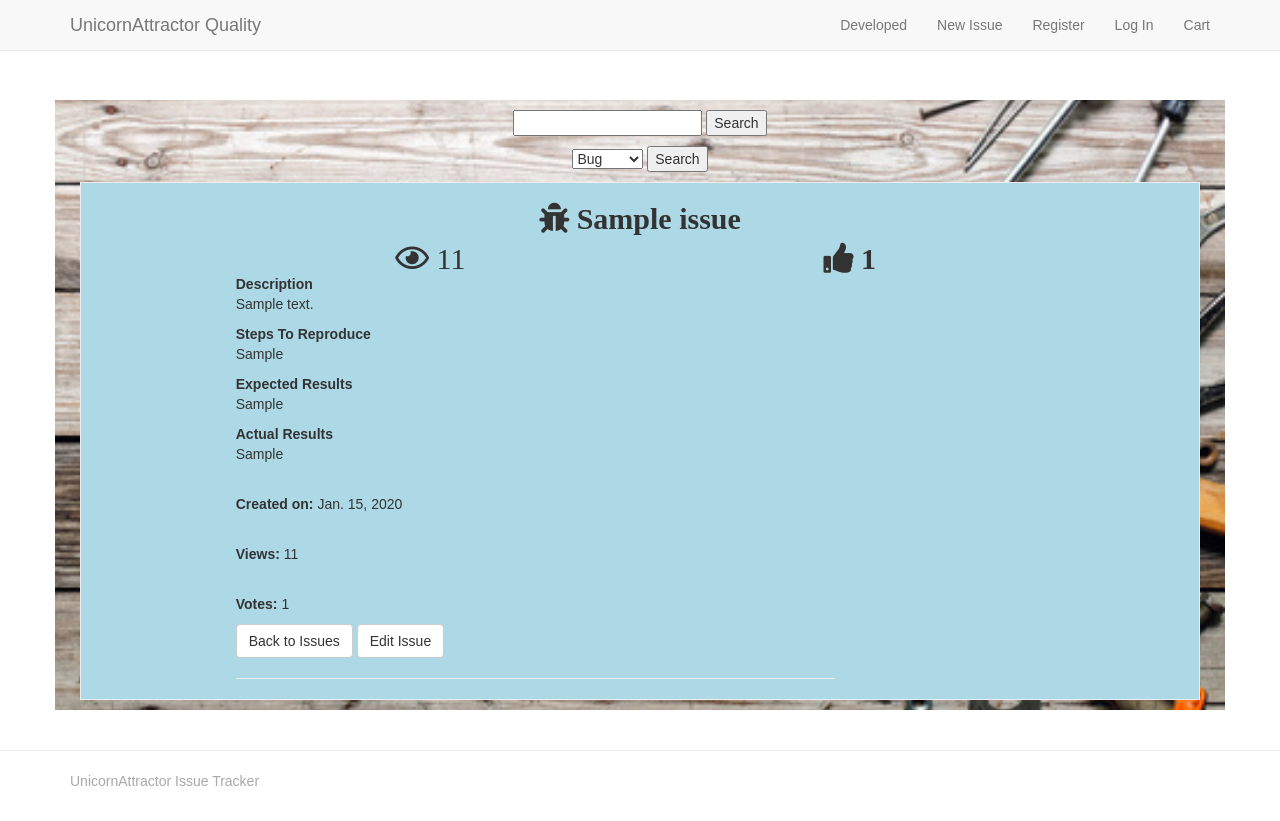
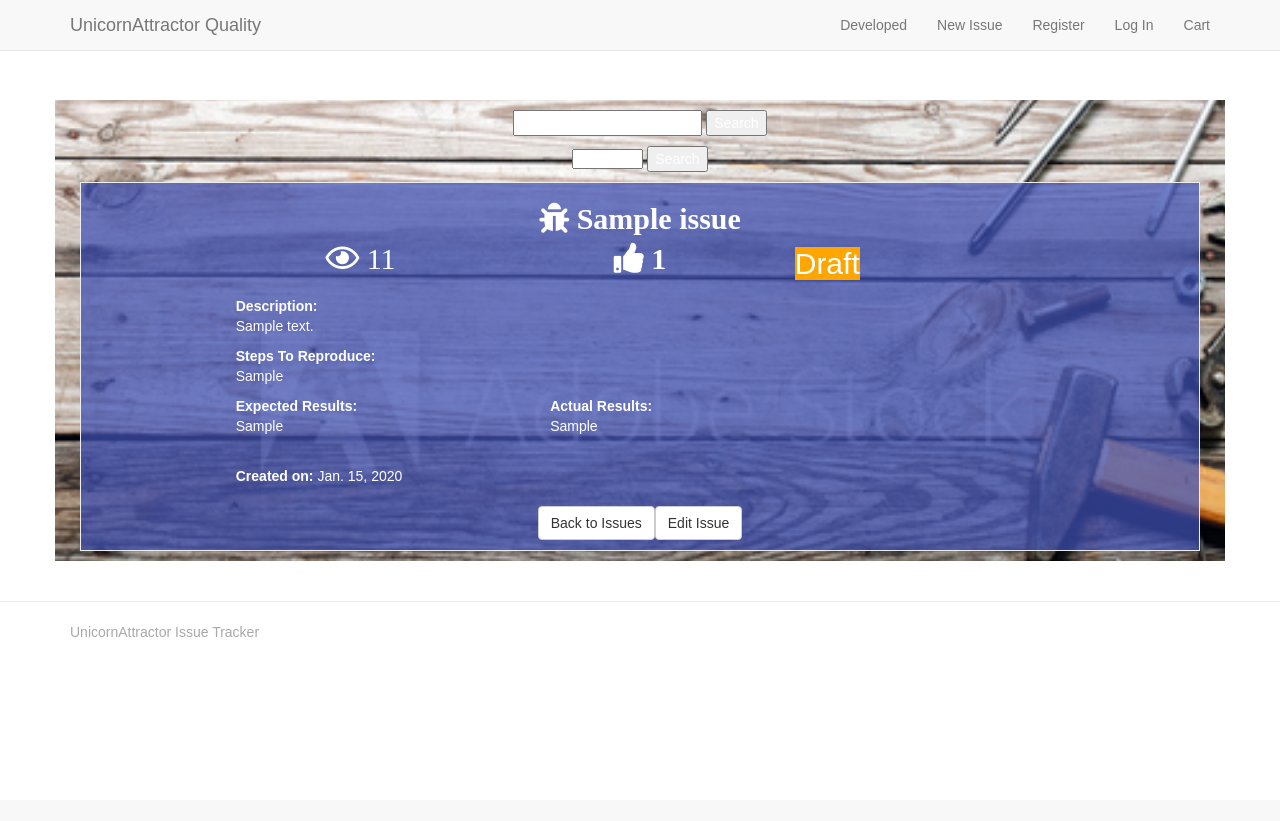
Before and after one commit to mickh14/unicorn-quality, a Django app: page /issues/1/ in a window 1280 px wide. After the commit the page ends 637 px from the top, so only its background shows below. Run offline with Django 3.2, Linux system fonts and the light colour scheme; tables that the repository leaves empty hold one stand-in row (values such as "Sample post"); some libraries are stand-ins or nearby versions.

Commit message:
update issue details style

```diff
--- a/issues/templates/issuedetail.html
+++ b/issues/templates/issuedetail.html
@@ -12,26 +12,62 @@
 			{% endif %}
 		</div>
 		<div class="row">
-                <div class="col-sm-12 col-md-6 col-lg-6 text-center">
+			<div class="col-sm-12 col-md-6 col-lg-4 text-center">
 				<i class="far fa-eye"> {{ issue.views }}</i>
 			</div>
-                <div class="col-sm-12 col-md-6 col-lg-6 text-center">
+			<div class="col-sm-12 col-md-6 col-lg-4 text-center">
 				<i class="fas fa-thumbs-up"> {{ issue.votes }}</i>
 			</div>
+			{% if issue.status == "Draft" %}
+			<div class="col-sm-12 col-md-6 col-lg-4">
+				<p class="boldtext"><span class="draft-bgd status-style">{{ issue.status }} </span></p>
+			</div>
+			{% elif issue.status == "ToDo" %}
+			<div class="col-sm-12 col-md-6 col-lg-4">
+				<p class="boldtext"><span class="todo-bgd status-style">{{ issue.status }}</span></p>
+			</div>
+			{% elif issue.status == "InDevelopment" %}
+			<div class="col-sm-12 col-md-6 col-lg-4">
+				<p class="boldtext"><span class="indev-bgd status-style">{{ issue.status }}</span></p>
+			</div>
+			{% elif issue.status == "Fixed" %}
+			<div class="col-sm-12 col-md-6 col-lg-4">
+				<p class="boldtext"><span class="fixed-bgd status-style">{{ issue.status }}</span></p>
+			</div>
+			{% elif issue.status == "InTest" %}
+			<div class="col-sm-12 col-md-6 col-lg-4">
+				<p class="boldtext"><span class="intest-bgd status-style">{{ issue.status }}</span></p>
+			</div>
+			{% elif issue.status == "Done" %}
+			<div class="col-sm-12 col-md-6 col-lg-4">
+				<p class="boldtext"><span class="done-bgd">{{ issue.status }}</span></p>
+			</div>
+
+			{% else %}
+			<div class="col-sm-12 col-md-6 col-lg-4">
+				<p class="boldtext card-text"><span class="draft-bgd status-style">Issue: {{ issue.status }}</span></p>
+			</div>
+			{% endif %}
 		</div>
 		<div class="row">
 			<div class="col-xs-9">
-                    <p><strong>Description</strong></br>{{ issue.description }}</p>
-                    <p><strong>Steps To Reproduce</strong></br>{{ issue.step_to_Reproduce }}</p>
-                    <p><strong>Expected Results</strong></br>{{ issue.expected_Results }}</p>
-                    <p><strong>Actual Results</strong></br>{{ issue.actual_Results }}</p>
+				<p><strong>Description:</strong></br>{{ issue.description }}</p>
+				<p><strong>Steps To Reproduce:</strong></br>{{ issue.step_to_Reproduce }}</p>
+				<div class="row">
+			        <div class="col-sm-12 col-md-12 col-lg-6">
+                        <p><strong>Expected Results:</strong></br>{{ issue.expected_Results }}</p>
+			        </div>
+                    <div class="col-sm-12 col-md-12 col-lg-6">
+				        <p><strong>Actual Results:</strong></br>{{ issue.actual_Results }}</p>
+                    </div>
+				</div>
 				<p><span class="boldtext"><strong></br>Created on:</strong></span> {{ issue.published_date }} </p>
-                    <p><span class="boldtext"><strong></br>Views:</strong></span> {{issue.views}}</p>
-                    <p><span class="boldtext"><strong></br>Votes:</strong></span> {{issue.votes}}</p>
+
+			</div>
+		</div>
+		<div class="row centre-elem">
 			<a href="{% url 'issues' %}" class="btn btn-default">Back to Issues</a>
 			<a href="{% url 'edit_issue' issue.id %}" class="btn btn-default">Edit Issue</a>
-                    <hr>
-                </div>
 		</div>
 	</div>
 </div>
--- a/static/css/custom.css
+++ b/static/css/custom.css
@@ -3,6 +3,7 @@
 body {
     font-family: Arial;
     padding-top: 100px;
+    color: white;
 }
 
 footer {
@@ -20,7 +21,7 @@ footer {
 }
 
 .issue-bgd {
-    background-color: lightblue;
+    background-color: #3f51b5b8;
     margin-top: 10px;
     padding-top: 10px;
     border: 1px solid #ededed;
@@ -91,6 +92,10 @@ i {
     padding: 10px;
     margin: 10px;
 }
+
+.status-style {
+    font-size: 30px;
+}
 .icon-bar {
     background-color: #fff;
 }
```
Lines whose indentation alone changed are shown as unchanged.
